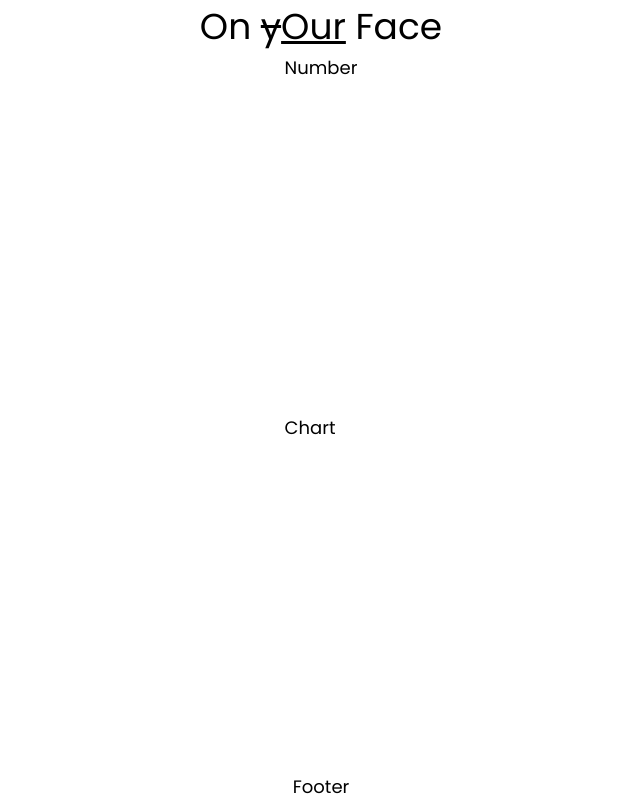
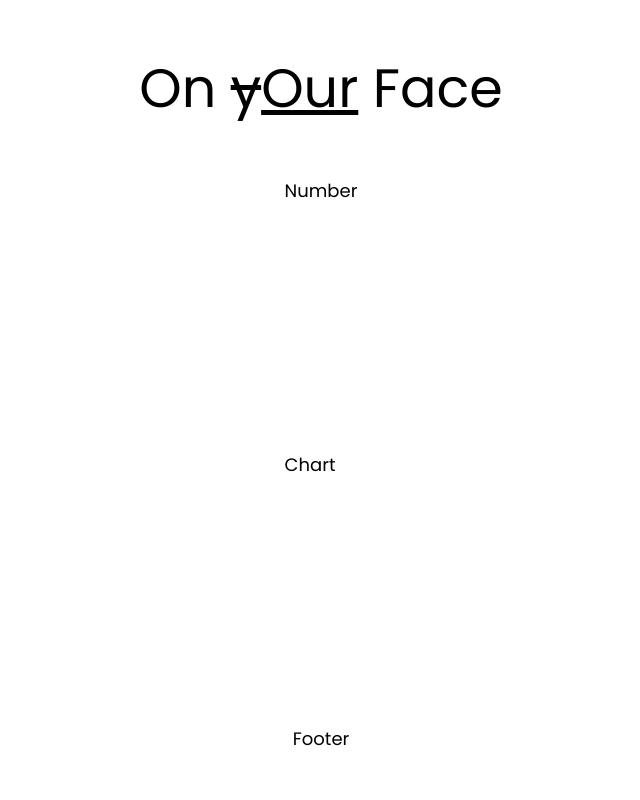
Before and after one commit to blackirishmec/eggs-frontend, a React (Vite) app: page / in a window 1280 px wide. Shown: the whole page, without its empty margins (319-959 px from the left). Built offline with nearby package versions, Linux system fonts and the light colour scheme.

Commit message:
style: update header font sizes and improve layout spacing in App component

```diff
--- a/src/App.css
+++ b/src/App.css
@@ -3,12 +3,19 @@
 	height: 100vh;
 	display: flex;
 	--base-font-size: 18px;
-	--header-font-size: calc(var(--base-font-size) * 2);
 	font-size: var(--base-font-size);
 }
 
 h1 {
-	font-size: var(--header-font-size)
+	font-size: calc(var(--base-font-size) * 3);
+}
+
+h2 {
+	font-size: calc(var(--base-font-size) * 2.4);
+}
+
+h3 {
+	font-size: calc(var(--base-font-size) * 1.6);
 }
 
 .poppins-thin {
--- a/src/App.tsx
+++ b/src/App.tsx
@@ -3,9 +3,9 @@ import { Col, Row } from './components/layout/FlexComponents';
 
 function App() {
 	return (
-		<Row className="flex-1 poppins-regular">
+		<Row className="flex-1 py-12 px-4 poppins-regular">
 			<Col className="flex-1" childrenHorizontalPosition="center">
-				<Row>
+				<Row className="pb-12">
 					<h1>
 						On <s>y</s>
 						<u>Our</u> Face
```
